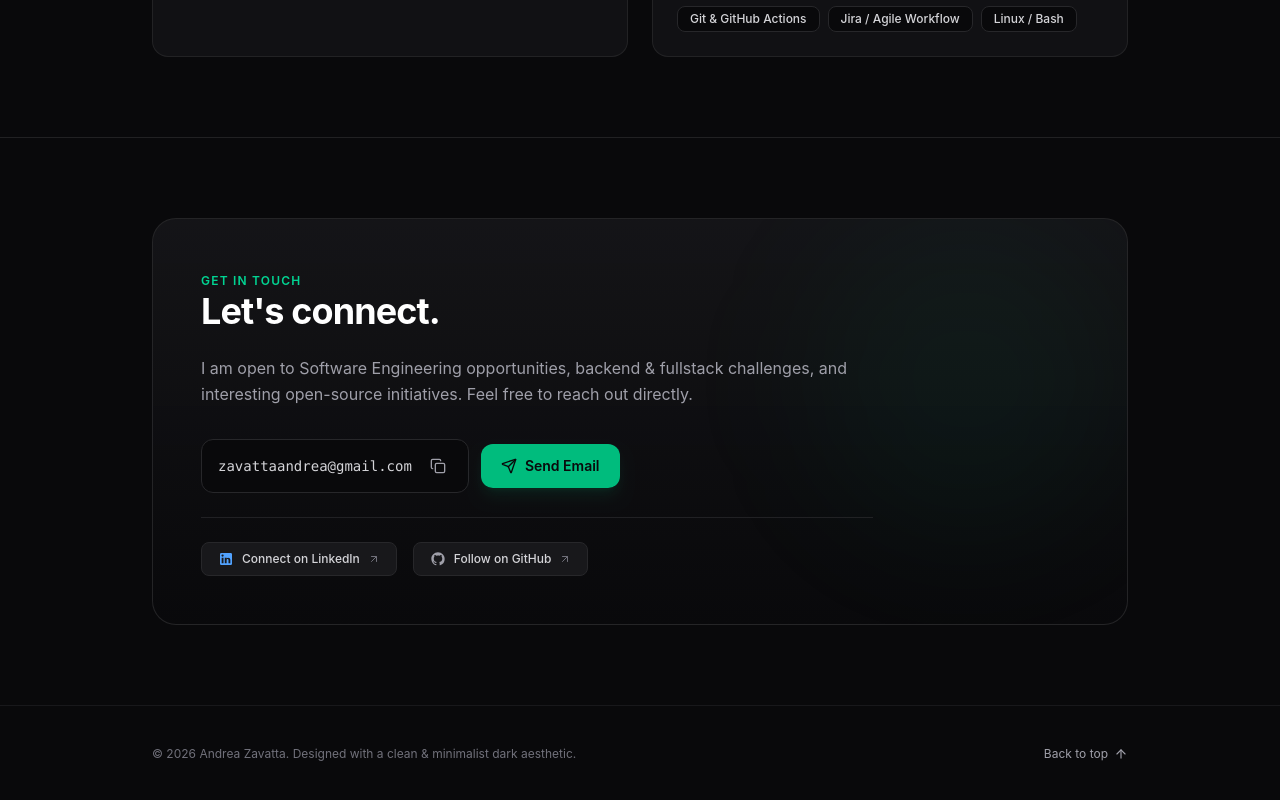
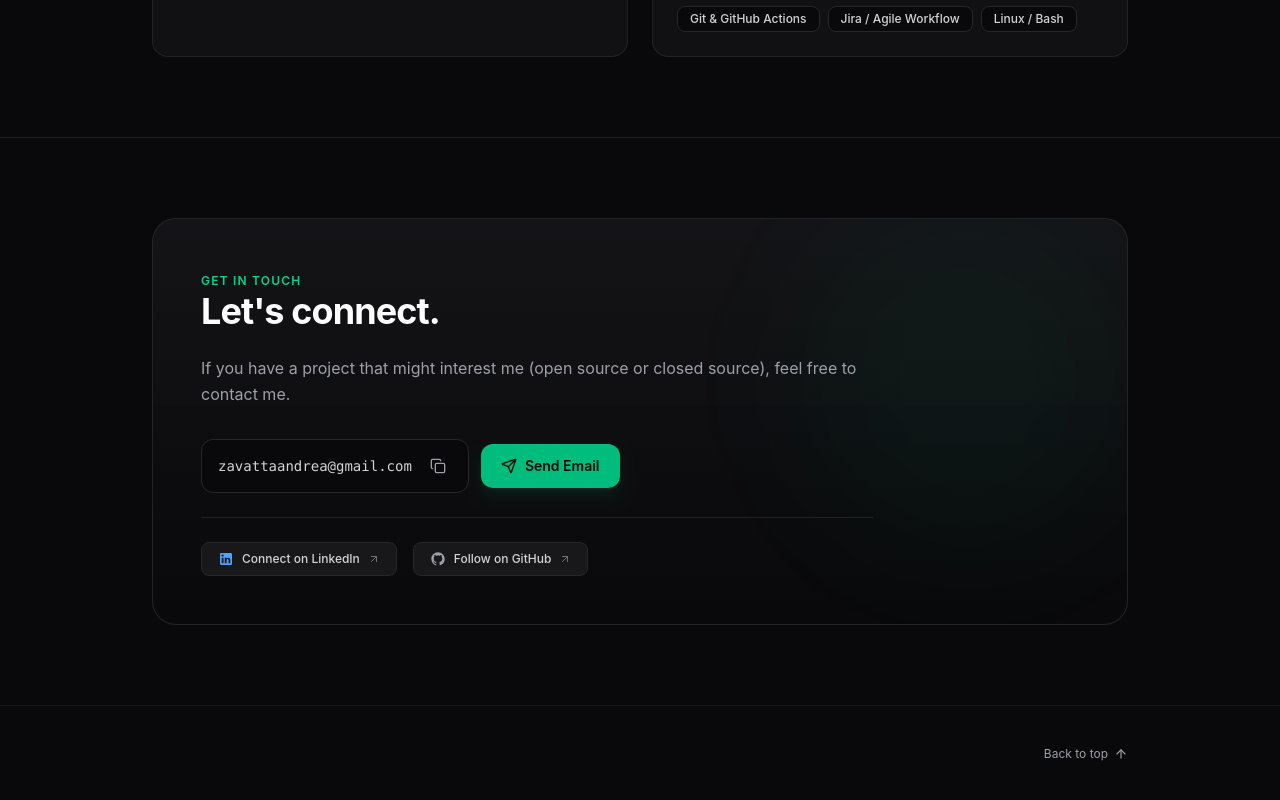
Before and after one commit to AndreaZavatta/AndreaZavatta.github.io, a React (Vite) app: page / in a window 1280 px wide. Shown: the part 3325-4125 px from the top of the page. Built offline with nearby package versions, Linux system fonts and the light colour scheme.

Commit message:
Update Contact message and remove design slogan from footer

```diff
--- a/src/components/Contact.tsx
+++ b/src/components/Contact.tsx
@@ -30,7 +30,7 @@ export const Contact: React.FC = () => {
             </h2>
 
             <p className="text-zinc-400 text-sm sm:text-base leading-relaxed">
-              I am open to Software Engineering opportunities, backend &amp; fullstack challenges, and interesting open-source initiatives. Feel free to reach out directly.
+              If you have a project that might interest me (open source or closed source), feel free to contact me.
             </p>
 
             {/* Email Action Box */}
--- a/src/components/Footer.tsx
+++ b/src/components/Footer.tsx
@@ -8,12 +8,7 @@ export const Footer: React.FC = () => {
 
   return (
     <footer className="py-10 border-t border-zinc-900 bg-zinc-950 text-xs text-zinc-500">
-      <div className="max-w-5xl mx-auto px-6 flex flex-col sm:flex-row items-center justify-between gap-4">
-        <div>
-          <p>© {new Date().getFullYear()} Andrea Zavatta. Designed with a clean &amp; minimalist dark aesthetic.</p>
-        </div>
-
-        <div className="flex items-center gap-6">
+      <div className="max-w-5xl mx-auto px-6 flex items-center justify-end">
         <button
           onClick={scrollToTop}
           className="flex items-center gap-1.5 text-zinc-400 hover:text-white transition-colors"
@@ -22,7 +17,6 @@ export const Footer: React.FC = () => {
           <ArrowUp className="w-3.5 h-3.5" />
         </button>
       </div>
-      </div>
     </footer>
   );
 };
```
Lines whose indentation alone changed are shown as unchanged.
